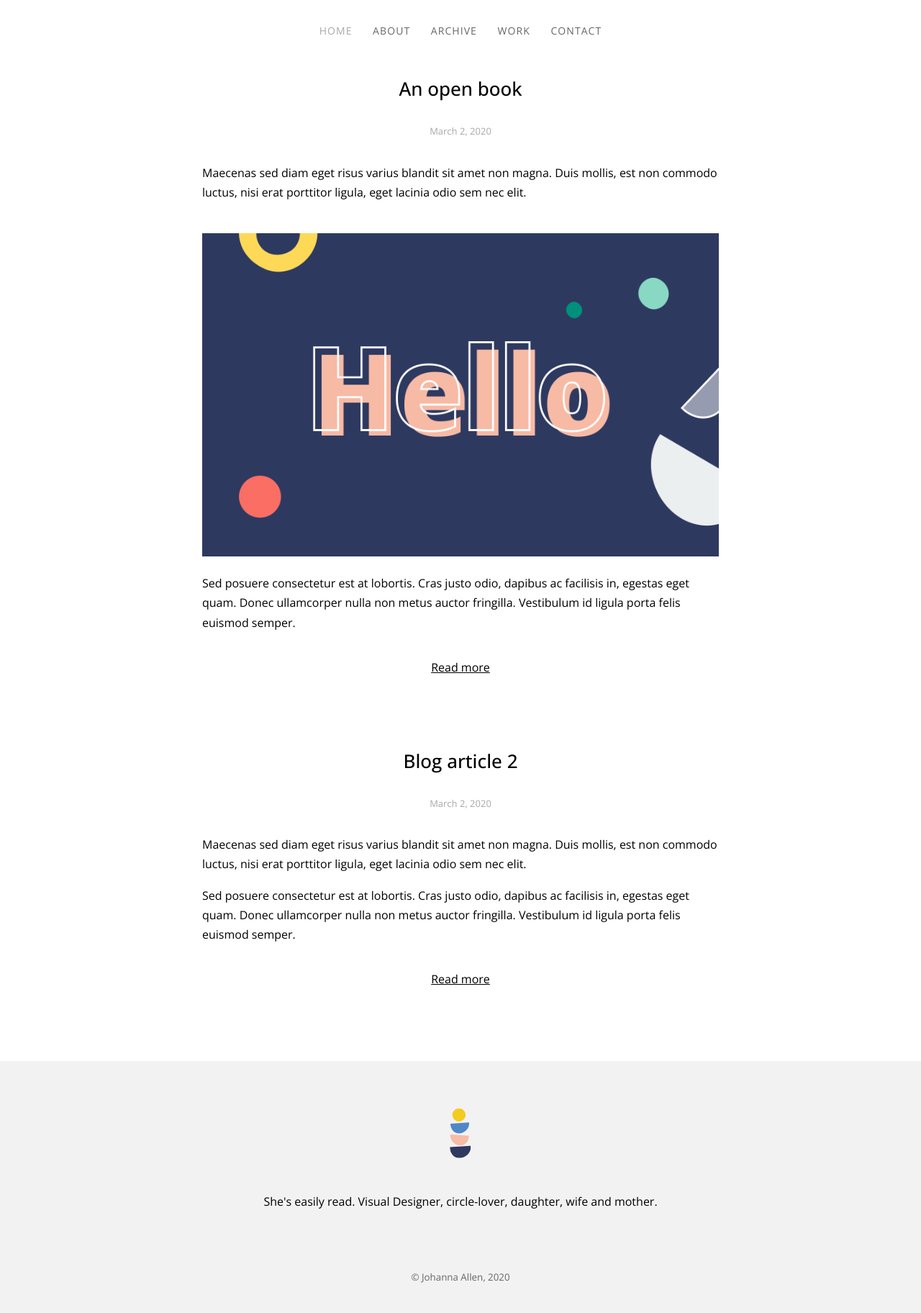
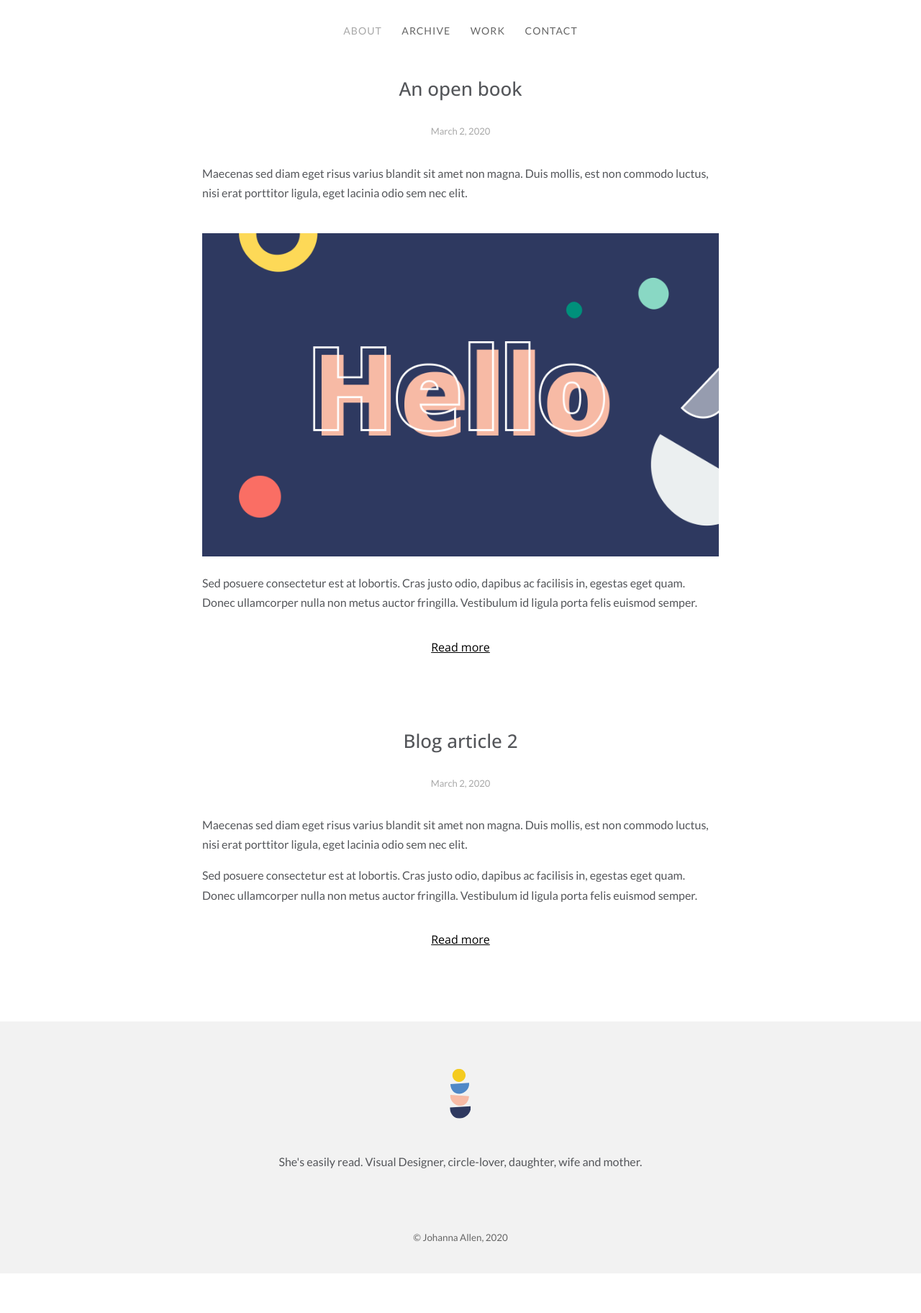
Before and after one commit to damongolding/shesanopenbook, a PHP site: page / in a window 1280 px wide. Shown: the whole page at 72% size. After the commit the page ends 1769 px from the top, so only its background shows below. Run offline with PHP 8.4, Linux system fonts and the light colour scheme.

Commit message:
Style changes
Removed home link from nav
Added Lato font
body and nav is now Lato
read more in Open sans

```diff
--- a/about.html
+++ b/about.html
@@ -19,7 +19,6 @@
 
 			<nav class="nav">
 				<ul>
-					<li class="nav-item"><a href="/index">Home</a></li>
 					<li class="nav-item"><a href="#" class="active">About</a></li>
 					<li class="nav-item"><a href="/archive">Archive</a></li>
 					<li class="nav-item"><a href="/work">Work</a></li>
--- a/archive.html
+++ b/archive.html
@@ -19,7 +19,6 @@
 
 			<nav class="nav">
 				<ul>
-					<li class="nav-item"><a href="/index">Home</a></li>
 					<li class="nav-item"><a href="/about">About</a></li>
 					<li class="nav-item"><a href="#" class="active">Archive</a></li>
 					<li class="nav-item"><a href="/work">Work</a></li>
--- a/contact.html
+++ b/contact.html
@@ -19,7 +19,6 @@
 
 			<nav class="nav">
 				<ul>
-					<li class="nav-item"><a href="/index">Home</a></li>
 					<li class="nav-item"><a href="/about">About</a></li>
 					<li class="nav-item"><a href="/archive">Archive</a></li>
 					<li class="nav-item"><a href="/work">Work</a></li>
--- a/css/shes-got-style.css
+++ b/css/shes-got-style.css
@@ -1,5 +1,5 @@
 /* fonts */
-@import url('https://fonts.googleapis.com/css?family=Open+Sans:300,400,500');
+@import url('https://fonts.googleapis.com/css?family=Open+Sans:300,400,500&family=Lato:wght@400;700&display=swap');
 
 /* Global */
 *{
@@ -8,7 +8,8 @@
 
 html,
 body {
-	font-family: 'Open Sans', sans-serif;
+	font-family: 'Lato', sans-serif;
+	color: #54565A;
 	font-size: 1rem;
 	line-height: 1.8rem;
 	padding: 0;
@@ -125,7 +126,7 @@ article.post .post--article-link{
 	margin: 30px 0;
 	text-align: center;
 	font-size: 13px;
-	color: #a8a8a8;
+	color: #A8A8A8;
 }
 
 
@@ -154,6 +155,7 @@ article.post .post--article-link{
 
 
 .post--link {
+	font-family: 'Open Sans', sans-serif;
   display: block;
   text-align: center;
   text-decoration: underline;
--- a/index.html
+++ b/index.html
@@ -19,8 +19,7 @@
 
 			<nav class="nav">
 				<ul>
-					<li class="nav-item"><a href="#" class="active">Home</a></li>
-					<li class="nav-item"><a href="/about">About</a></li>
+					<li class="nav-item"><a class="active" href="/about">About</a></li>
 					<li class="nav-item"><a href="/archive">Archive</a></li>
 					<li class="nav-item"><a href="/work">Work</a></li>
 					<li class="nav-item"><a href="/contact">Contact</a></li>
--- a/work.html
+++ b/work.html
@@ -19,7 +19,6 @@
 
 			<nav class="nav">
 				<ul>
-					<li class="nav-item"><a href="/index">Home</a></li>
 					<li class="nav-item"><a href="/about">About</a></li>
 					<li class="nav-item"><a href="/archive">Archive</a></li>
 					<li class="nav-item"><a href="#" class="active">Work</a></li>
```
